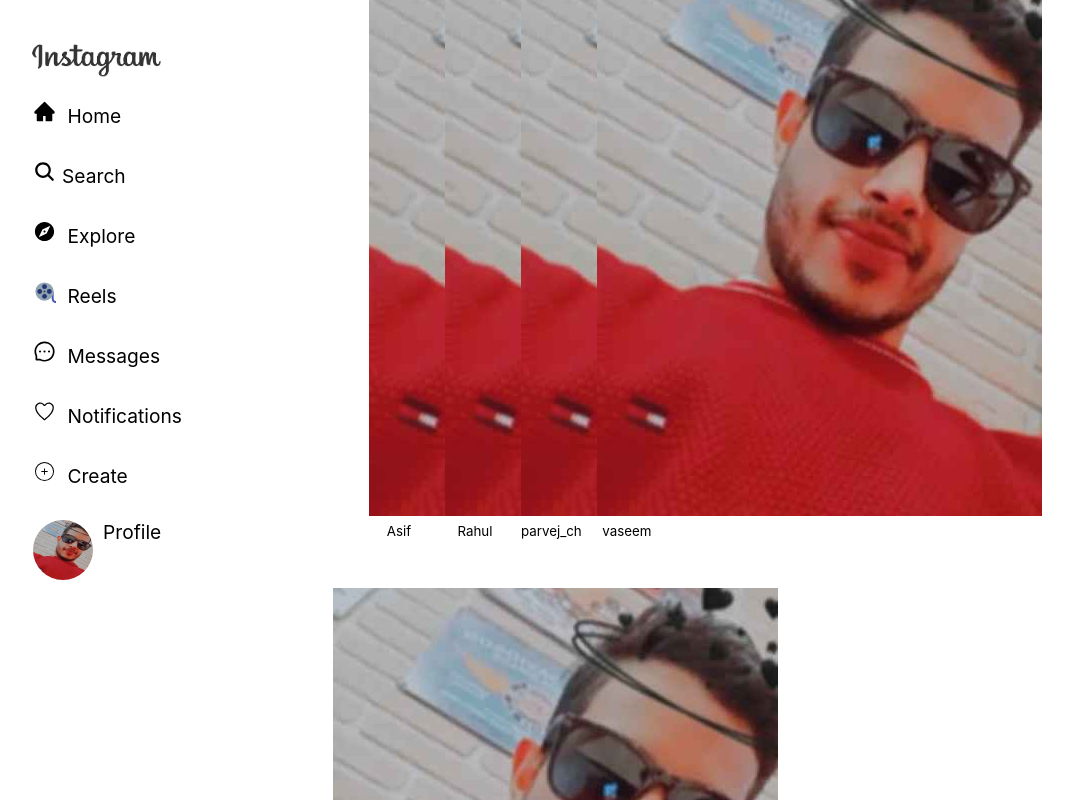
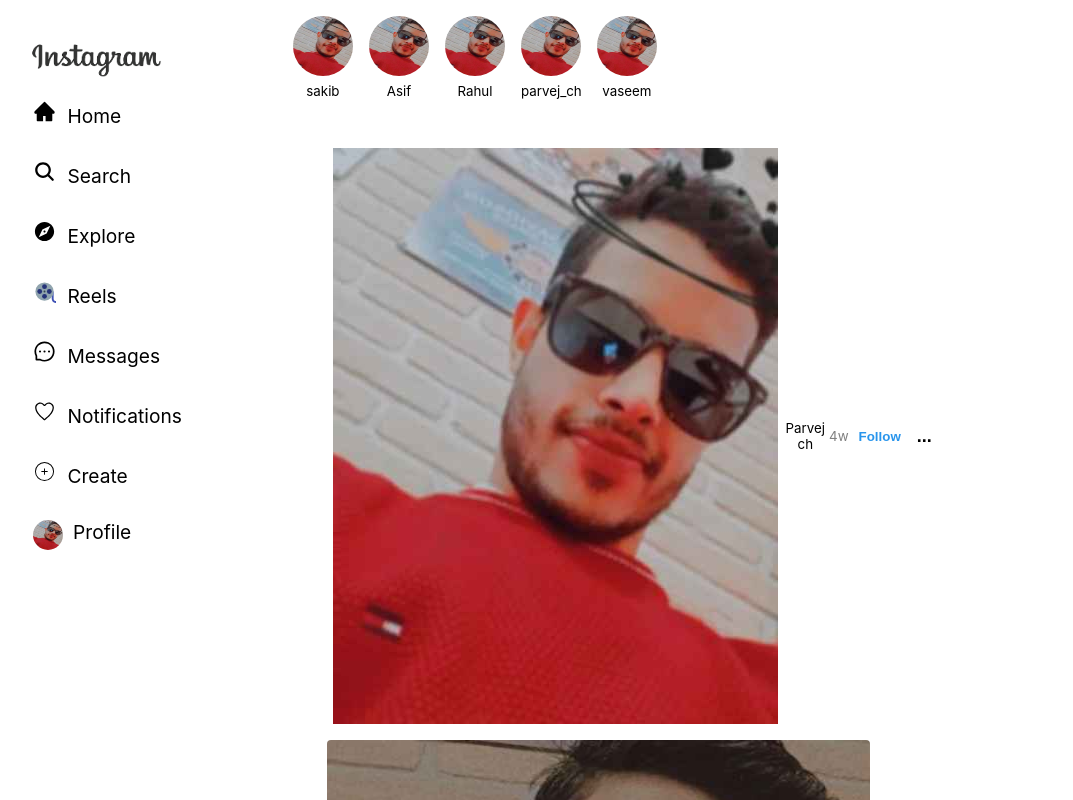
Before and after one commit to parvejg/instagram, a React (Create React App) app: page / in a window 1280 px wide. Shown: the top 800 px of the page, without its empty margins (5-1078 px from the left). Built offline with nearby package versions, Linux system fonts and the light colour scheme; what miragejs would draw is missing.

Commit message:
improvement

```diff
--- a/src/Components/Contents.css
+++ b/src/Components/Contents.css
@@ -13,12 +13,6 @@
   width: 90%;
   gap: 1rem;
 }
-.content-page-avatar {
-  width: 50px;
-  height: 50px;
-  border-radius: 50%;
-  cursor: pointer;
-}
 .content-avatar-wrapper {
   margin: 0;
   width: 60px;
--- a/src/Components/Landing-page.js
+++ b/src/Components/Landing-page.js
@@ -1,9 +1,9 @@
 import "./Landing-page.css";
-import "./Photo-Avatar.css";
+import "./Avatar.css";
 import "./Left-sidebar.css";
 
 import { LeftSidebar } from "./Left-sidebar";
-import { PhotoAvatar } from "./Photo-Avatar";
+import { Avatar } from "./Avatar";
 import { Contents } from "./Contents";
 export const LandingPage = () => {
   return (
--- a/src/Components/Photo-Avatar.css
+++ /dev/null
@@ -1,22 +0,0 @@
-.medium {
-  border-radius: 50%;
-  width: 40px;
-  height: 40px;
-}
-.small {
-  border-radius: 50%;
-  width: 30px;
-  height: 30px;
-}
-.large {
-  border-radius: 50%;
-  width: 60px;
-  height: 60px;
-}
-.sidebar-icon-profile {
-  display: flex;
-  gap: 5px;
-}
-.content-avatar-userName {
-  cursor: pointer;
-}
--- a/src/Components/Photo-Avatar.js
+++ /dev/null
@@ -1,9 +0,0 @@
-import "./Photo-Avatar.css";
-export const PhotoAvatar = ({ src, userName, size }) => {
-  return (
-    <>
-      <img alt="avatar-img" className={size} src={src} />
-      <small className="content-avatar-userName">{userName}</small>
-    </>
-  );
-};
```
Also changed, not shown: src/Components/Contents.js, src/Components/Image-card.js, src/Components/Left-sidebar.js.
